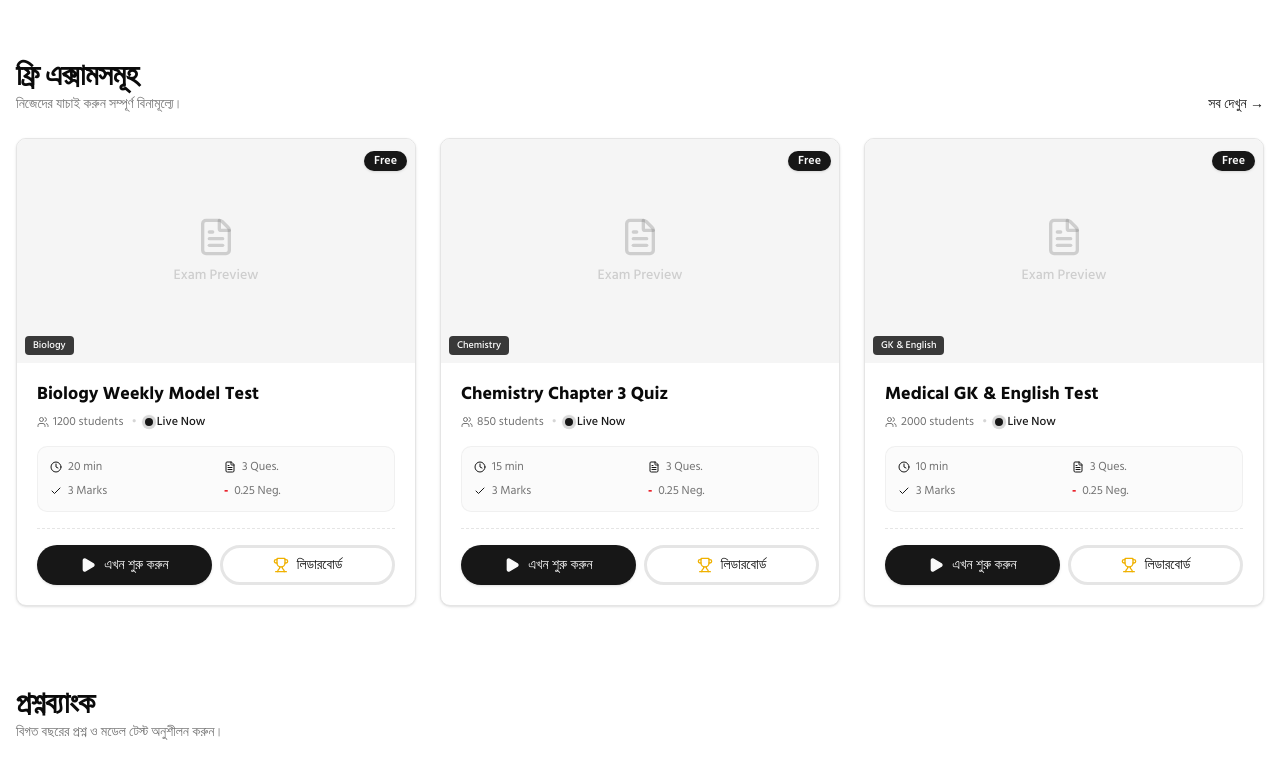
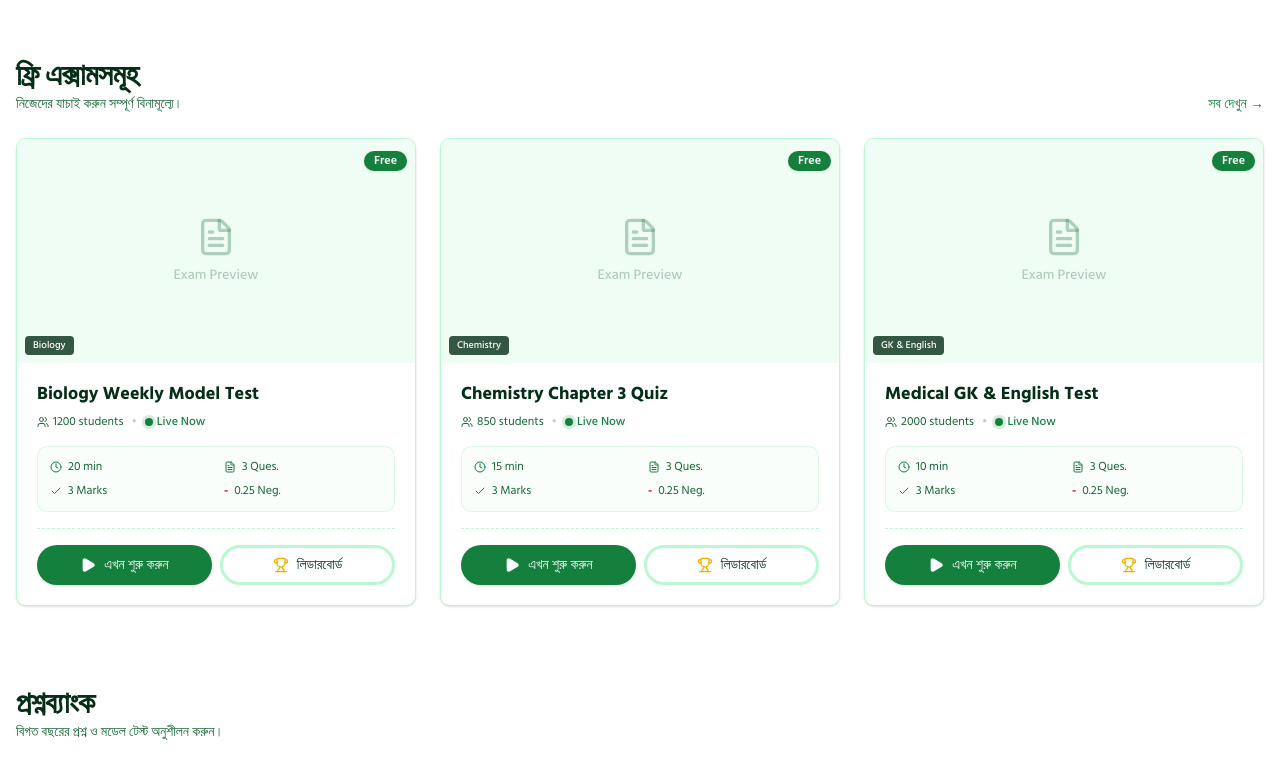
Before and after one commit to bogajoss/shop.examify.me, a Next.js app: page / in a window 1280 px wide. Shown: the part 1460-2225 px from the top of the page. Built offline with nearby package versions, Linux system fonts and the light colour scheme.

Commit message:
full fixed lint typecheck pnpm build

```diff
--- a/next.config.ts
+++ b/next.config.ts
@@ -3,6 +3,7 @@ import type { NextConfig } from "next";
 const nextConfig: NextConfig = {
   reactCompiler: true,
   images: {
+    dangerouslyAllowSVG: true,
     remotePatterns: [
       {
         protocol: "https",
@@ -10,6 +11,11 @@ const nextConfig: NextConfig = {
       },
     ],
   },
+  experimental: {
+    serverActions: {
+      allowedOrigins: ["*"],
+    },
+  },
 };
 
 export default nextConfig;
--- a/src/app/globals.css
+++ b/src/app/globals.css
@@ -60,73 +60,73 @@
 
 :root {
   --radius: 0.625rem;
-  --background: oklch(1 0 0);
-  --foreground: oklch(0.145 0 0);
-  --card: oklch(1 0 0);
-  --card-foreground: oklch(0.145 0 0);
-  --popover: oklch(1 0 0);
-  --popover-foreground: oklch(0.145 0 0);
-  --primary: oklch(0.205 0 0);
-  --primary-foreground: oklch(0.985 0 0);
-  --secondary: oklch(0.97 0 0);
-  --secondary-foreground: oklch(0.205 0 0);
-  --muted: oklch(0.97 0 0);
-  --muted-foreground: oklch(0.556 0 0);
-  --accent: oklch(0.97 0 0);
-  --accent-foreground: oklch(0.205 0 0);
-  --destructive: oklch(0.577 0.245 27.325);
-  --destructive-foreground: oklch(0.985 0 0);
-  --border: oklch(0.922 0 0);
-  --input: oklch(0.922 0 0);
-  --ring: oklch(0.708 0 0);
-  --chart-1: oklch(0.646 0.222 41.116);
-  --chart-2: oklch(0.6 0.118 184.704);
-  --chart-3: oklch(0.398 0.07 227.392);
-  --chart-4: oklch(0.828 0.189 84.429);
-  --chart-5: oklch(0.769 0.188 70.08);
-  --sidebar: oklch(0.985 0 0);
-  --sidebar-foreground: oklch(0.145 0 0);
-  --sidebar-primary: oklch(0.205 0 0);
-  --sidebar-primary-foreground: oklch(0.985 0 0);
-  --sidebar-accent: oklch(0.97 0 0);
-  --sidebar-accent-foreground: oklch(0.205 0 0);
-  --sidebar-border: oklch(0.922 0 0);
-  --sidebar-ring: oklch(0.708 0 0);
+  --background: #ffffff;
+  --foreground: #052e16;
+  --card: #ffffff;
+  --card-foreground: #052e16;
+  --popover: #ffffff;
+  --popover-foreground: #052e16;
+  --primary: #15803d;
+  --primary-foreground: #ffffff;
+  --secondary: #f0fdf4;
+  --secondary-foreground: #166534;
+  --muted: #f0fdf4;
+  --muted-foreground: #166534;
+  --accent: #dcfce7;
+  --accent-foreground: #14532d;
+  --destructive: #dc2626;
+  --destructive-foreground: #ffffff;
+  --border: #bbf7d0;
+  --input: #bbf7d0;
+  --ring: #15803d;
+  --chart-1: #15803d;
+  --chart-2: #166534;
+  --chart-3: #14532d;
+  --chart-4: #4ade80;
+  --chart-5: #86efac;
+  --sidebar: #ffffff;
+  --sidebar-foreground: #052e16;
+  --sidebar-primary: #15803d;
+  --sidebar-primary-foreground: #ffffff;
+  --sidebar-accent: #f0fdf4;
+  --sidebar-accent-foreground: #166534;
+  --sidebar-border: #bbf7d0;
+  --sidebar-ring: #15803d;
 }
 
 .dark {
-  --background: oklch(0.145 0 0);
-  --foreground: oklch(0.985 0 0);
-  --card: oklch(0.145 0 0);
-  --card-foreground: oklch(0.985 0 0);
-  --popover: oklch(0.145 0 0);
-  --popover-foreground: oklch(0.985 0 0);
-  --primary: oklch(0.985 0 0);
-  --primary-foreground: oklch(0.205 0 0);
-  --secondary: oklch(0.269 0 0);
-  --secondary-foreground: oklch(0.985 0 0);
-  --muted: oklch(0.269 0 0);
-  --muted-foreground: oklch(0.708 0 0);
-  --accent: oklch(0.269 0 0);
-  --accent-foreground: oklch(0.985 0 0);
-  --destructive: oklch(0.396 0.141 25.723);
-  --destructive-foreground: oklch(0.635 0.141 25.723);
-  --border: oklch(0.269 0 0);
-  --input: oklch(0.269 0 0);
-  --ring: oklch(0.439 0 0);
-  --chart-1: oklch(0.488 0.243 264.376);
-  --chart-2: oklch(0.696 0.17 162.48);
-  --chart-3: oklch(0.769 0.188 70.08);
-  --chart-4: oklch(0.627 0.265 303.9);
-  --chart-5: oklch(0.645 0.246 16.439);
-  --sidebar: oklch(0.205 0 0);
-  --sidebar-foreground: oklch(0.985 0 0);
-  --sidebar-primary: oklch(0.488 0.243 264.376);
-  --sidebar-primary-foreground: oklch(0.985 0 0);
-  --sidebar-accent: oklch(0.269 0 0);
-  --sidebar-accent-foreground: oklch(0.985 0 0);
-  --sidebar-border: oklch(0.269 0 0);
-  --sidebar-ring: oklch(0.439 0 0);
+  --background: #020617;
+  --foreground: #f0fdf4;
+  --card: #052e16;
+  --card-foreground: #f0fdf4;
+  --popover: #052e16;
+  --popover-foreground: #f0fdf4;
+  --primary: #4ade80;
+  --primary-foreground: #020617;
+  --secondary: #14532d;
+  --secondary-foreground: #f0fdf4;
+  --muted: #064e3b;
+  --muted-foreground: #86efac;
+  --accent: #14532d;
+  --accent-foreground: #f0fdf4;
+  --destructive: #ef4444;
+  --destructive-foreground: #ffffff;
+  --border: #14532d;
+  --input: #14532d;
+  --ring: #4ade80;
+  --chart-1: #4ade80;
+  --chart-2: #86efac;
+  --chart-3: #22c55e;
+  --chart-4: #15803d;
+  --chart-5: #14532d;
+  --sidebar: #052e16;
+  --sidebar-foreground: #f0fdf4;
+  --sidebar-primary: #4ade80;
+  --sidebar-primary-foreground: #020617;
+  --sidebar-accent: #14532d;
+  --sidebar-accent-foreground: #f0fdf4;
+  --sidebar-border: #14532d;
+  --sidebar-ring: #4ade80;
 }
 
 @layer base {
--- a/src/app/page.tsx
+++ b/src/app/page.tsx
@@ -1,6 +1,5 @@
 "use client";
 
-import { motion } from "framer-motion";
 import {
   ArrowLeft,
   ArrowRight,
@@ -168,13 +167,7 @@ export default function Home() {
                 </div>
               </div>
 
-              <motion.div
-                initial={{ opacity: 0, y: 20 }}
-                whileInView={{ opacity: 1, y: 0 }}
-                viewport={{ once: true }}
-                transition={{ duration: 0.5 }}
-                className="grid grid-cols-1 sm:grid-cols-2 lg:grid-cols-3 gap-6"
-              >
+              <div className="grid grid-cols-1 sm:grid-cols-2 lg:grid-cols-3 gap-6">
                 {db.courses.map((course) => (
                   <div
                     key={course.id}
@@ -241,7 +234,7 @@ export default function Home() {
                     </div>
                   </div>
                 ))}
-              </motion.div>
+              </div>
             </div>
           </section>
 
@@ -265,13 +258,7 @@ export default function Home() {
                 </button>
               </div>
 
-              <motion.div
-                initial={{ opacity: 0, y: 20 }}
-                whileInView={{ opacity: 1, y: 0 }}
-                viewport={{ once: true }}
-                transition={{ duration: 0.5, delay: 0.2 }}
-                className="grid grid-cols-1 sm:grid-cols-2 lg:grid-cols-3 gap-6"
-              >
+              <div className="grid grid-cols-1 sm:grid-cols-2 lg:grid-cols-3 gap-6">
                 {db.freeExams.map((exam) => (
                   <div
                     key={exam.id}
@@ -357,7 +344,7 @@ export default function Home() {
                     </div>
                   </div>
                 ))}
-              </motion.div>
+              </div>
             </div>
           </section>
 
--- /dev/null
+++ b/src/app/question-bank/[id]/QuestionBankClient.tsx
@@ -0,0 +1,164 @@
+"use client";
+
+import { ChevronLeft, Lock } from "lucide-react";
+import Image from "next/image";
+import { useRouter } from "next/navigation";
+import Footer from "@/components/layout/Footer";
+import Header from "@/components/layout/Header";
+import type { CQQuestion, Question, QuestionBankItem } from "@/data/mockData";
+
+interface QuestionBankClientProps {
+  item: QuestionBankItem;
+  questions: (Question | CQQuestion)[];
+}
+
+export default function QuestionBankClient({
+  item,
+  questions,
+}: QuestionBankClientProps) {
+  const router = useRouter();
+
+  const isCQ = item.type === "cq";
+
+  return (
+    <div className="min-h-screen bg-background flex flex-col">
+      <Header />
+
+      <main className="flex-1 flex flex-col">
+        <header className="bg-background/95 backdrop-blur-md border-b border-border sticky top-[80px] sm:top-[88px] z-40">
+          <div className="mx-auto max-w-4xl px-4 py-4 flex justify-between items-center">
+            <div className="flex items-center gap-3">
+              <button
+                type="button"
+                onClick={() => router.back()}
+                className="p-2 hover:bg-muted rounded-full transition-colors"
+              >
+                <ChevronLeft className="h-5 w-5" />
+              </button>
+              <div>
+                <h1 className="font-bold text-primary line-clamp-1">
+                  {item.title}
+                </h1>
+                <p className="text-[10px] text-muted-foreground uppercase tracking-wider">
+                  {isCQ ? "Creative Questions (CQ)" : "Multiple Choice (MCQ)"} •{" "}
+                  {questions.length} Items
+                </p>
+              </div>
+            </div>
+          </div>
+        </header>
+
+        <div className="mx-auto max-w-4xl px-4 py-8 w-full space-y-6">
+          {isCQ ? (
+            <div className="space-y-8">
+              {(questions as CQQuestion[]).map((q, idx) => (
+                <div
+                  key={q.id}
+                  className="bg-card border border-border rounded-xl p-6 shadow-sm"
+                >
+                  <div className="mb-6">
+                    <span className="inline-block bg-primary/10 text-primary px-3 py-1 rounded-full text-xs font-bold mb-3">
+                      উদ্দীপক {idx + 1} ({q.tag})
+                    </span>
+                    <div
+                      className="text-foreground leading-relaxed prose prose-sm dark:prose-invert max-w-none"
+                      dangerouslySetInnerHTML={{ __html: q.stem }}
+                    />
+                  </div>
+
+                  <div className="space-y-4">
+                    {q.questions.map((sub) => (
+                      <div
+                        key={sub.label}
+                        className="p-4 rounded-lg bg-muted/30 border border-border/50"
+                      >
+                        <p className="font-bold text-primary mb-2">
+                          {sub.label} . {sub.text}
+                        </p>
+                        <div className="pl-4 border-l-2 border-primary/20 text-sm text-muted-foreground">
+                          {sub.answer}
+                        </div>
+                      </div>
+                    ))}
+                  </div>
+                </div>
+              ))}
+            </div>
+          ) : (
+            <div className="space-y-6">
+              {(questions as Question[]).map((q, idx) => (
+                <div
+                  key={q.id}
+                  className="bg-card border border-border rounded-xl p-6 shadow-sm relative overflow-hidden group"
+                >
+                  {q.locked && (
+                    <div className="absolute inset-0 bg-background/60 backdrop-blur-[2px] z-10 flex items-center justify-center flex-col p-6 text-center">
+                      <div className="bg-primary/10 p-3 rounded-full mb-3">
+                        <Lock className="h-6 w-6 text-primary" />
+                      </div>
+                      <h4 className="font-bold text-foreground mb-1">
+                        Locked Content
+                      </h4>
+                      <p className="text-xs text-muted-foreground max-w-[200px]">
+                        Please enroll in a course to unlock this question bank.
+                      </p>
+                    </div>
+                  )}
+
+                  <h3 className="font-semibold text-lg mb-4 flex gap-3 text-foreground">
+                    <span className="bg-primary/10 text-primary w-8 h-8 rounded-full flex items-center justify-center shrink-0 text-sm font-bold">
+                      {idx + 1}
+                    </span>
+                    {q.q}
+                  </h3>
+
+                  {q.img && (
+                    <div className="mb-4 rounded-lg overflow-hidden border border-border relative aspect-[3/1]">
+                      <Image
+                        src={q.img}
+                        alt="Question visual"
+                        fill
+                        className="object-contain"
+                      />
+                    </div>
+                  )}
+
+                  <div className="grid grid-cols-1 sm:grid-cols-2 gap-3">
+                    {q.options.map((opt, optIdx) => (
+                      <div
+                        key={`${q.id}-${optIdx}`}
+                        className={`flex items-center gap-3 p-3 border rounded-xl bg-muted/10 border-border/50 ${
+                          q.ans === optIdx && !q.locked
+                            ? "bg-green-500/10 border-green-500/50"
+                            : ""
+                        }`}
+                      >
+                        <div className="w-6 h-6 rounded-full border border-border flex items-center justify-center text-[10px] font-bold shrink-0">
+                          {String.fromCharCode(65 + optIdx)}
+                        </div>
+                        <span className="text-sm font-medium">{opt}</span>
+                      </div>
+                    ))}
+                  </div>
+
+                  {!q.locked && q.explain && (
+                    <div className="mt-4 pt-4 border-t border-dashed border-border/50">
+                      <p className="text-xs font-bold text-primary mb-1">
+                        ব্যাখ্যা:
+                      </p>
+                      <p className="text-sm text-muted-foreground leading-relaxed">
+                        {q.explain}
+                      </p>
+                    </div>
+                  )}
+                </div>
+              ))}
+            </div>
+          )}
+        </div>
+      </main>
+
+      <Footer />
+    </div>
+  );
+}
--- /dev/null
+++ b/src/app/question-bank/[id]/page.tsx
@@ -0,0 +1,25 @@
+import { notFound } from "next/navigation";
+import { type CQQuestion, db, type Question } from "@/data/mockData";
+import QuestionBankClient from "./QuestionBankClient";
+
+interface PageProps {
+  params: Promise<{ id: string }>;
+}
+
+export default async function QuestionBankPage({ params }: PageProps) {
+  const { id } = await params;
+  const item = db.questionBanks.find((i) => i.id === id);
+
+  if (!item) {
+    notFound();
+  }
+
+  let questions: Question[] | CQQuestion[] = [];
+  if (item.type === "cq") {
+    questions = db.cqQuestions[id] || [];
+  } else {
+    questions = db.qbQuestions;
+  }
+
+  return <QuestionBankClient item={item} questions={questions} />;
+}
--- a/src/components/layout/Header.tsx
+++ b/src/components/layout/Header.tsx
@@ -72,7 +72,7 @@ const Header = () => {
                   <button
                     type="button"
                     onClick={logout}
-                    className="text-destructive hover:text-red-700 text-xs font-bold px-3 py-2"
+                    className="text-destructive hover:text-destructive/90 text-xs font-bold px-3 py-2"
                   >
                     লগআউট
                   </button>
```
Also changed, not shown: src/app/dashboard/page.tsx (+4 -4 lines), src/app/exam/[id]/ExamPaperClient.tsx (+6 -11 lines), src/app/exam/[id]/result/page.tsx (+11 -10 lines), 1 other file (tests, documents, lock files or other folders).
